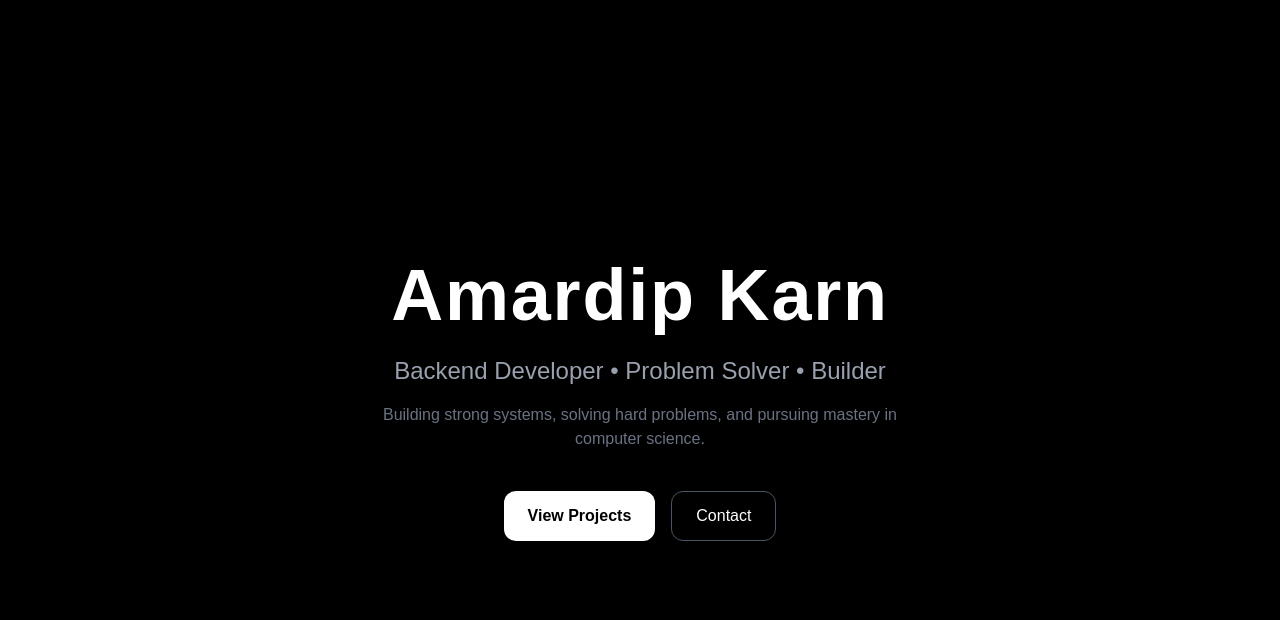
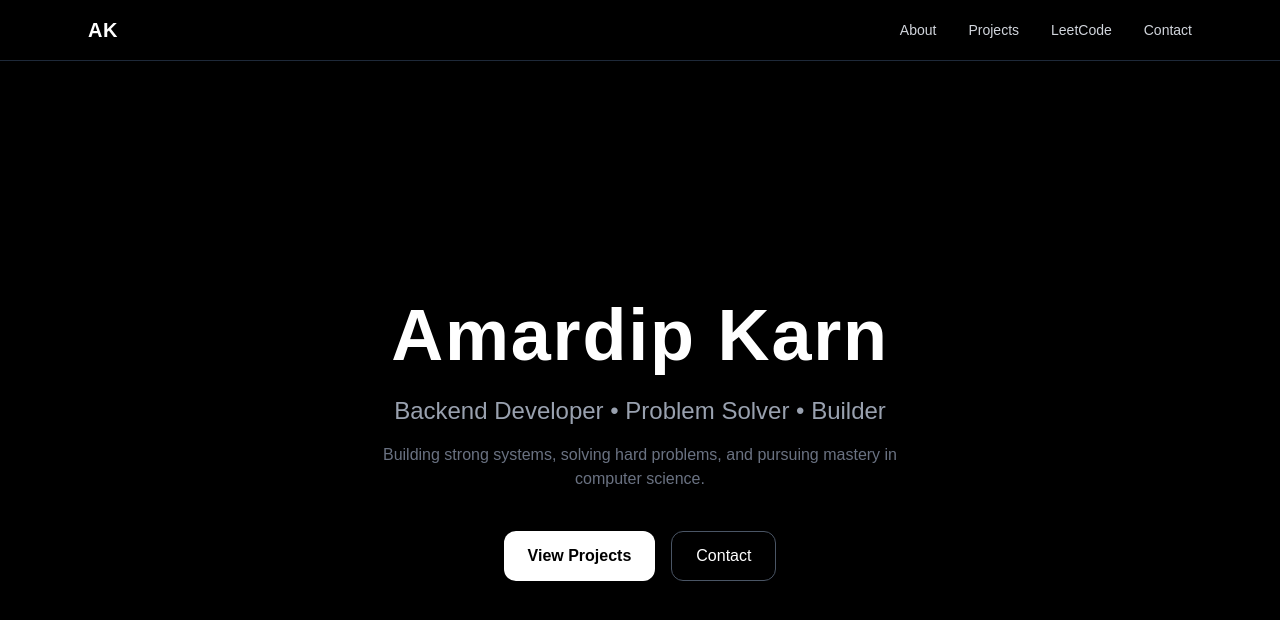
Before and after one commit to amardipx/portfolio, a Next.js app in the folder frontend/: page / in a window 1280 px wide. Shown: the top 620 px of the page. Built offline with nearby package versions, Linux system fonts and the light colour scheme.

Commit message:
add navbar component to homepage

```diff
--- a/frontend/app/page.tsx
+++ b/frontend/app/page.tsx
@@ -1,8 +1,10 @@
+import Navbar from "../components/Navbar";
 import Hero from "../sections/Hero";
 
 export default function Home() {
   return (
-    <main>
+    <main className="bg-black">
+      <Navbar />
       <Hero />
     </main>
   );
--- /dev/null
+++ b/frontend/components/Navbar.tsx
@@ -0,0 +1,16 @@
+export default function Navbar() {
+  return (
+    <nav className="fixed top-0 left-0 w-full z-50 bg-black/70 backdrop-blur-md border-b border-gray-800">
+      <div className="max-w-6xl mx-auto px-6 py-4 flex items-center justify-between text-white">
+        <h1 className="text-xl font-bold tracking-wide">AK</h1>
+
+        <ul className="hidden md:flex gap-8 text-sm text-gray-300">
+          <li><a href="#about" className="hover:text-white transition">About</a></li>
+          <li><a href="#projects" className="hover:text-white transition">Projects</a></li>
+          <li><a href="#leetcode" className="hover:text-white transition">LeetCode</a></li>
+          <li><a href="#contact" className="hover:text-white transition">Contact</a></li>
+        </ul>
+      </div>
+    </nav>
+  );
+}
--- a/frontend/sections/Hero.tsx
+++ b/frontend/sections/Hero.tsx
@@ -1,6 +1,6 @@
 export default function Hero() {
   return (
-    <section className="min-h-screen bg-black text-white flex flex-col items-center justify-center px-6 text-center">
+    <section className="min-h-screen pt-20 bg-black text-white flex flex-col items-center justify-center px-6 text-center">
       <h1 className="text-5xl md:text-7xl font-bold tracking-wide">
         Amardip Karn
       </h1>
```
